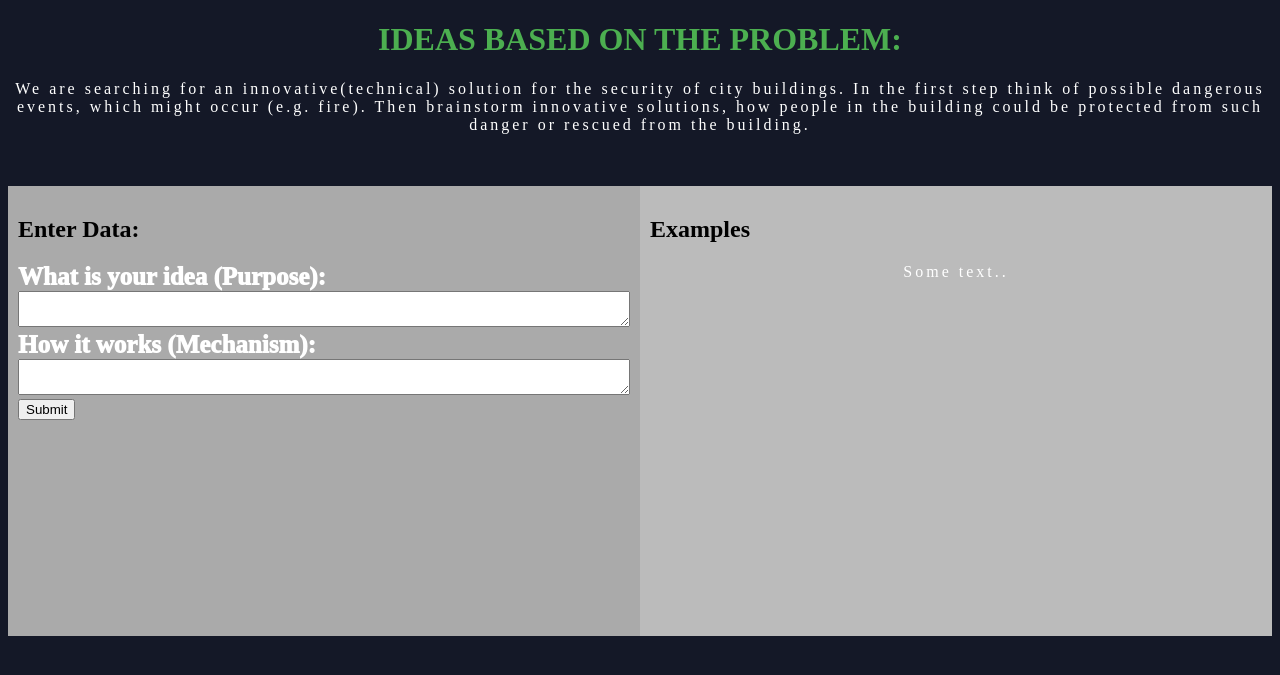
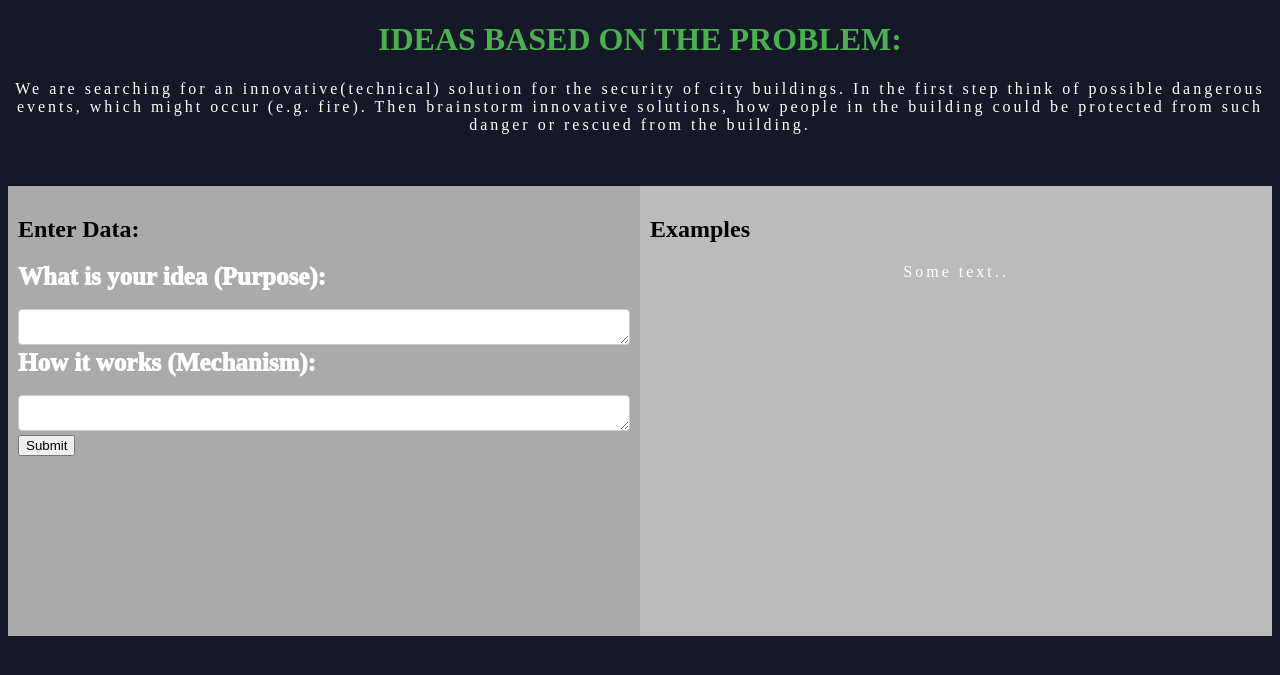
Before and after one commit to teiadom/ideasubmission, a Flask app: page / in a window 1280 px wide. Shown: the top 675 px of the page. Run offline with Flask 2, Linux system fonts and the light colour scheme.

Commit message:
changed html

```diff
--- a/flask_qa/templates/home1.html
+++ b/flask_qa/templates/home1.html
@@ -22,7 +22,11 @@
 }
 
 .form-control{
-    width: 100%;
+   width: 100%;
+   display: inline-block;
+  border: 1px solid #ccc;
+  border-radius: 4px;
+  box-sizing: border-box;
 }
 
 /* Clear floats after the columns */
@@ -79,12 +83,15 @@ p {
     <div class="form-group">
                   <label for="textArea" class="purpose">What is your idea (Purpose):</label>
                     <div class="col-lg-10">
+                        <br>
+
                       <textarea class="form-control" name="what" rows="2" id="textArea1" required></textarea>
                     </div>
                   </div>
                  <div class="form-group">
                   <label for="textArea" class="purpose">How it works (Mechanism):</label>
                     <div class="col-lg-10">
+                        <br>
                       <textarea class="form-control" name="how" rows="2" id="textArea" required></textarea>
 
                     </div>
```
